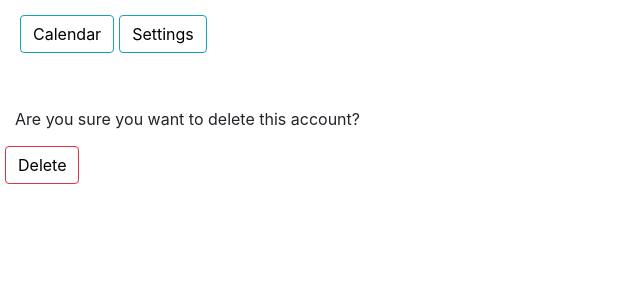
After one commit to RyMaDe/Py-Calendar-API, a Django app: template PyCalendar/PyCalendar/templates/settings_delete.html in a window 1280 px wide. The commit adds this page. Shown: the top 300 px of the page, without its empty margins (0-640 px from the left). Run offline with Django 4.2, Linux system fonts and the light colour scheme; the template is opened without the code that fills it, so the values that code supplies are empty; some libraries are stand-ins or nearby versions.

Commit message:
Added delete user view to site

```diff
--- a/PyCalendar/PyCalendar/templates/calendar_event.html
+++ b/PyCalendar/PyCalendar/templates/calendar_event.html
@@ -26,7 +26,7 @@
 
                 <div class="clearfix">
                     {% if form.instance.pk %}
-                        <a class="btn btn-info" href="{% url 'CalendarSite:calendarDelete' event_id=form.instance.pk %}">Delete</a>
+                        <a class="btn btn-info btn-danger" href="{% url 'CalendarSite:calendarDelete' event_id=form.instance.pk %}">Delete</a>
                     {% endif %}
                 </div>
 
--- a/PyCalendar/PyCalendar/templates/settings.html
+++ b/PyCalendar/PyCalendar/templates/settings.html
@@ -22,6 +22,7 @@
     </form>
 
     <div class="clearfix">
+        <a class="btn btn-info btn-danger" href="{% url 'users:Delete_user' %}">Delete User</a>
         <a class="btn btn-info" href="{% url 'users:Update_password_user' %}">Update Password</a>
     </div>
     {% endblock %}
--- /dev/null
+++ b/PyCalendar/PyCalendar/templates/settings_delete.html
@@ -0,0 +1,19 @@
+{% extends 'base.html' %}
+
+<html><body>
+    {% block content %}
+
+    <div class="clearfix">
+        <a class="btn btn-info left" href="{% url 'CalendarSite:calendarSite' %}">Calendar</a>
+        <a class="btn btn-info left" href="{% url 'users:Update_user' %}">Settings</a>
+    </div>
+    <br>
+
+    <form action="{% url 'users:Delete_user' %}" method="post">
+        {% csrf_token %}
+        <p class="clearfix">Are you sure you want to delete this account?</p>
+        <input class="btn btn-info btn-danger" type="submit" value="Delete">
+    </form>
+
+    {% endblock %}
+</body></html>
--- a/PyCalendar/PyCalendar/users/urls.py
+++ b/PyCalendar/PyCalendar/users/urls.py
@@ -6,6 +6,7 @@ from .views import (
     LogoutUserSite,
     UpdateUserDetails,
     UpdateUserPassword,
+    DeleteUser,
     )
 
 app_name = "users"
@@ -17,4 +18,5 @@ urlpatterns = [
     path('logout/', LogoutUserSite.as_view(), name="Logout_user"),
     path('update/', UpdateUserDetails.as_view(), name="Update_user"),
     path('update/password/', UpdateUserPassword.as_view(), name="Update_password_user"),
+    path('delete/', DeleteUser.as_view(), name="Delete_user"),
 ]
```
Also changed, not shown: PyCalendar/PyCalendar/users/views.py (+14 -0 lines).
